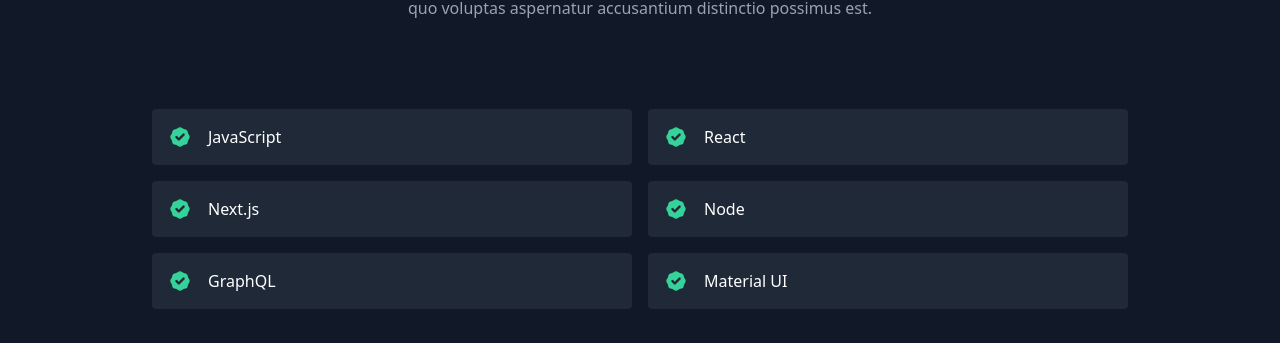
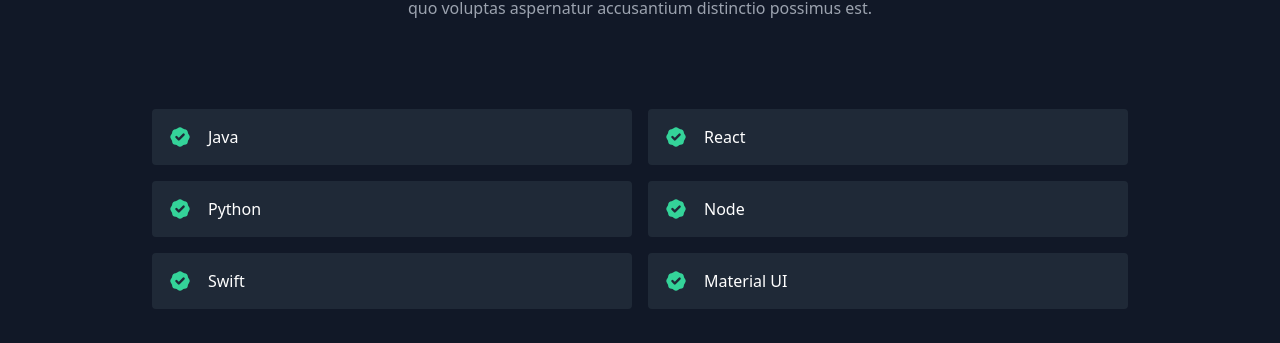
Before and after one commit to seran-shan/seran-shan.github.io, a React (Create React App) app: page / in a window 1280 px wide. Shown: the part 1540-1883 px from the top of the page. Built offline with nearby package versions, Linux system fonts and the light colour scheme.

Commit message:
Updated data

```diff
--- a/src/data.js
+++ b/src/data.js
@@ -51,10 +51,10 @@
 ];
 
 export const skills = [
-  "JavaScript",
+  "Java",
   "React",
-  "Next.js",
+  "Python",
   "Node",
-  "GraphQL",
+  "Swift",
   "Material UI",
 ];
```
